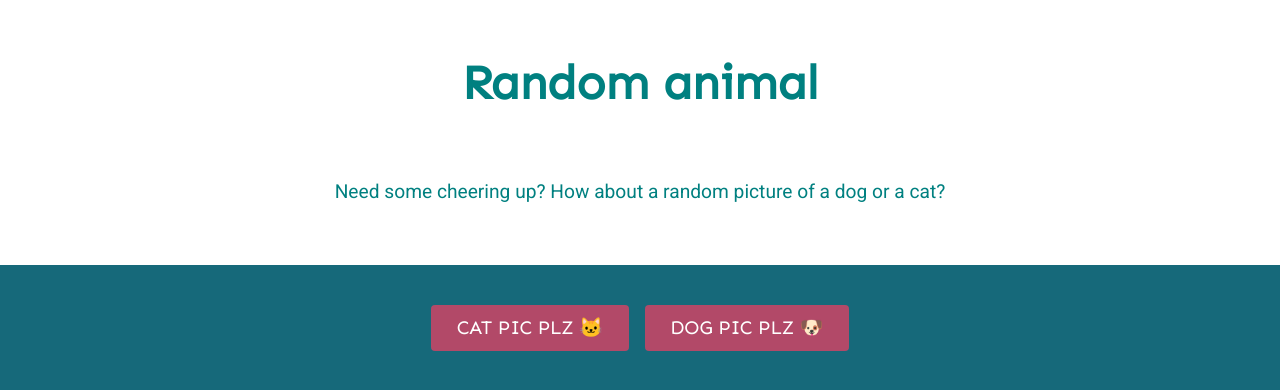
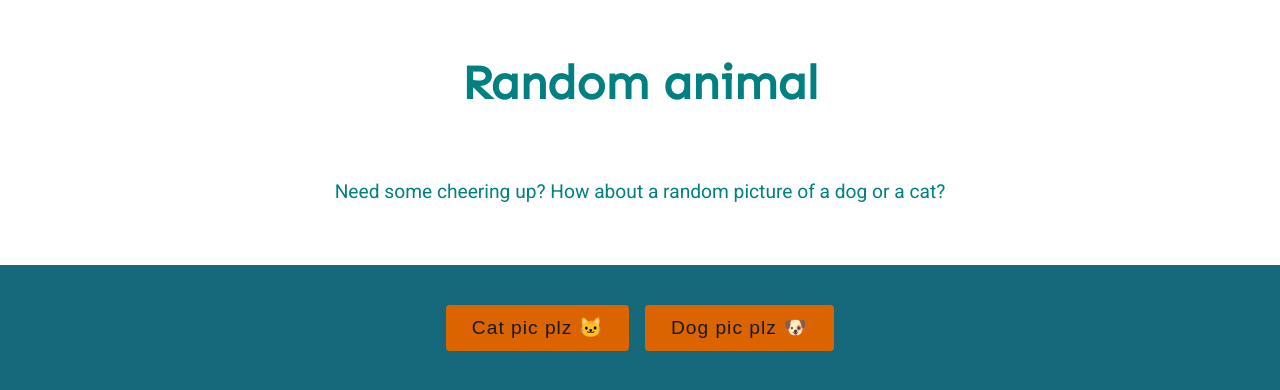
Before and after one commit to jdagmar/random-animal, a React (Create React App) app: page / in a window 1280 px wide. Shown: the top 390 px of the page. Built offline with nearby package versions, Linux system fonts and the light colour scheme.

Commit message:
Button hover

```diff
--- a/src/components/Button.tsx
+++ b/src/components/Button.tsx
@@ -10,15 +10,20 @@ type Props = {
 
 const FilledButton = styled.button`
   cursor: pointer;
-  text-transform: uppercase;
-  background-color: #b24968;
-  color: #ffffff;
+  background-color: #db6400;
+  color: #181a18;
   border: none;
   padding: 0.7rem 1.6rem;
   margin: 0.5rem;
-  font-family: 'Sen', sans-serif;
-  font-size: clamp(1rem, 4vw, 1.2rem);
+  letter-spacing: 1px;
+  font-size: 1.2rem;
   border-radius: 0.25rem;
+
+    &:hover {
+      background-color: #ffa62b;
+      transition: background-color 500ms ease-in-out;
+    }
+  }
 `;
 
 export const Button = (props: Props) => {
```
